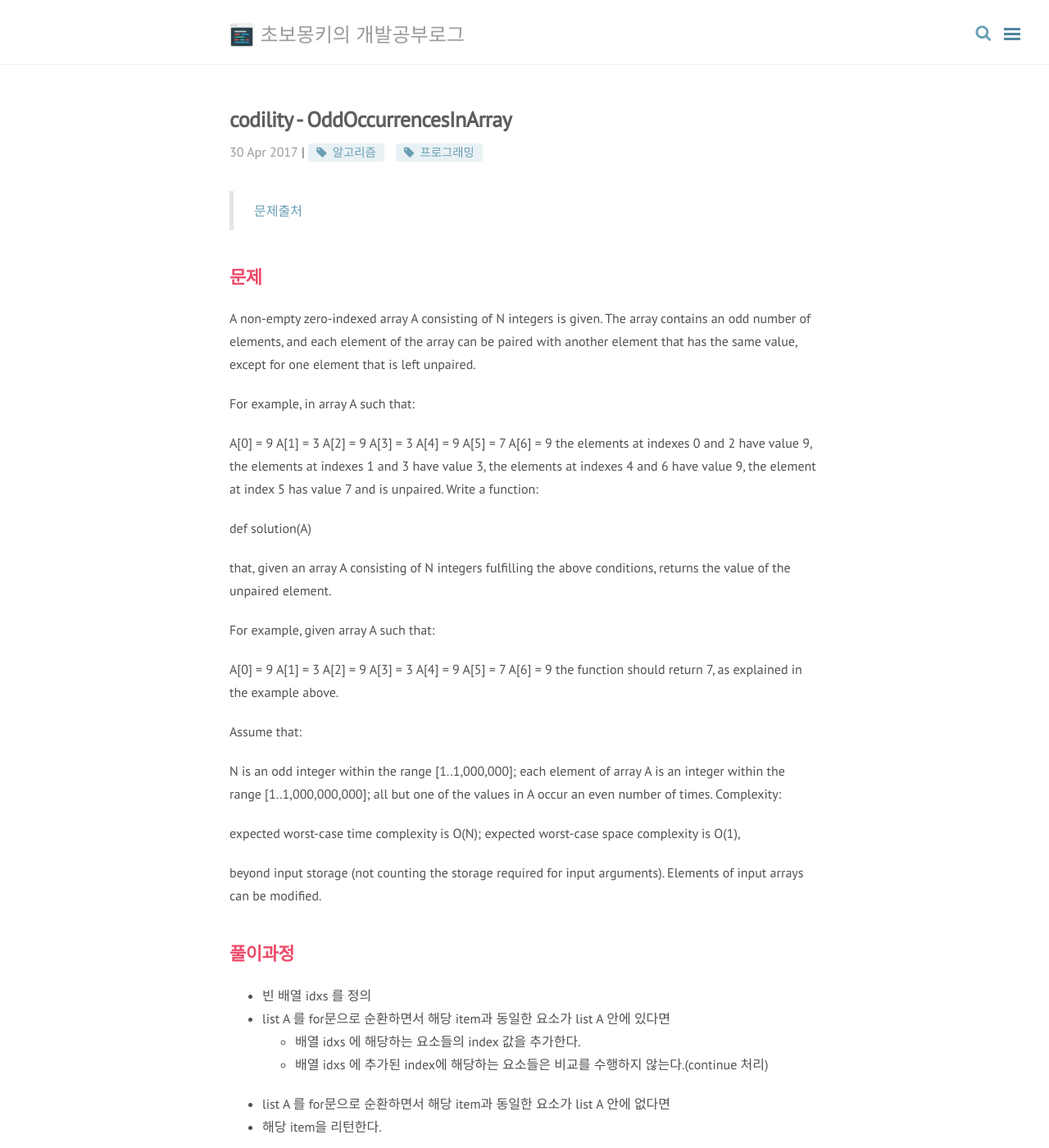
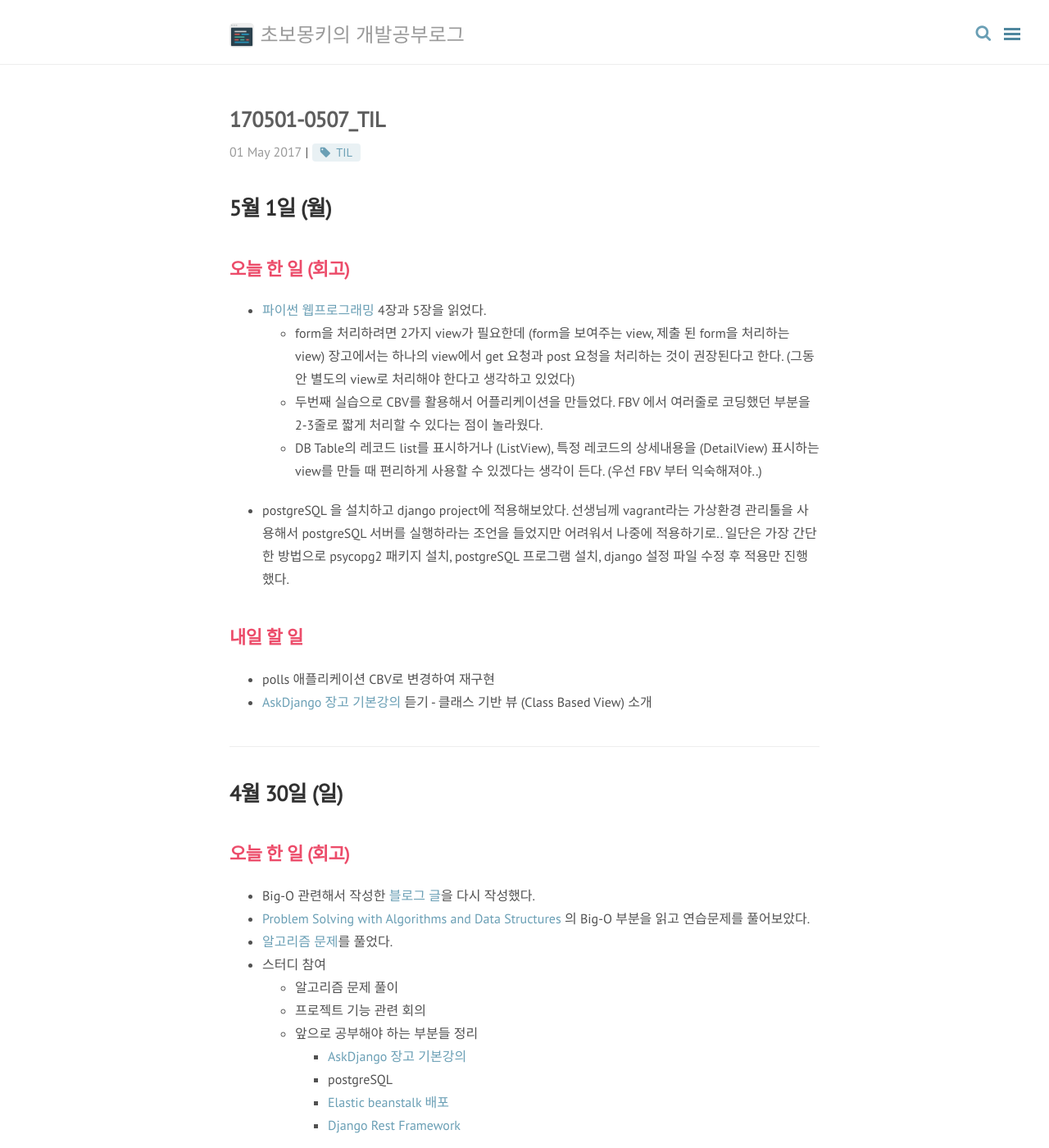
Before and after one commit to wayhome25/wayhome25.github.io, a Jekyll site: the page built from blog/index.html, in a window 1280 px wide and 1400 px high. Shown: the whole window at 82% size. Built offline with Jekyll 4.4.1, drawn with Linux system fonts in a browser that asks for light colours; nearby versions of some CDN libraries; the list of posts is cut into pages by our own code; comment, search, counter and statistics services are not loaded; some of the changed text lies outside the part shown.

Commit message:
blog post update(TIL)

```diff
--- /dev/null
+++ b/_posts/TIL(Today I Learned)/2017-05-01-05-07-TIL.md
@@ -0,0 +1,40 @@
+---
+layout: post
+title: 170501-0507_TIL
+category: TIL (Today I Learned)
+permalink: /til/:year/:month/:day/:title/
+tags: [TIL]
+comments: true
+---
+
+# 5월 1일 (월)
+## 오늘 한 일 (회고)
+- [파이썬 웹프로그래밍](http://www.yes24.com/24/goods/17295239?scode=032&OzSrank=1) 4장과 5장을 읽었다.
+  - form을 처리하려면 2가지 view가 필요한데 (form을 보여주는 view, 제출 된 form을 처리하는 view)
+    장고에서는 하나의 view에서 get 요청과 post 요청을 처리하는 것이 권장된다고 한다. (그동안 별도의 view로 처리해야 한다고 생각하고 있었다)
+  - 두번째 실습으로 CBV를 활용해서 어플리케이션을 만들었다. FBV 에서 여러줄로 코딩했던 부분을 2-3줄로 짧게 처리할 수 있다는 점이 놀라웠다.
+  - DB Table의 레코드 list를 표시하거나 (ListView), 특정 레코드의 상세내용을 (DetailView) 표시하는 view를 만들 때 편리하게 사용할 수 있겠다는 생각이 든다. (우선 FBV 부터 익숙해져야..)
+- postgreSQL 을 설치하고 django project에 적용해보았다. 선생님께 vagrant라는 가상환경 관리툴을 사용해서 postgreSQL 서버를 실행하라는 조언을 들었지만 어려워서 나중에 적용하기로.. 일단은 가장 간단한 방법으로 psycopg2 패키지 설치, postgreSQL 프로그램 설치, django 설정 파일 수정 후 적용만 진행했다.
+
+## 내일 할 일
+- polls 애플리케이션 CBV로 변경하여 재구현
+- [AskDjango 장고 기본강의](https://nomade.kr/vod/django/) 듣기 - 클래스 기반 뷰 (Class Based View) 소개
+
+---
+
+# 4월 30일 (일)
+## 오늘 한 일 (회고)
+- Big-O 관련해서 작성한 [블로그 글](https://wayhome25.github.io/cs/2017/04/20/cs-26-bigO/)을 다시 작성했다.
+- [Problem Solving with Algorithms and Data Structures](http://interactivepython.org/runestone/static/pythonds/AlgorithmAnalysis/BigONotation.html) 의 Big-O 부분을 읽고 연습문제를 풀어보았다.
+- [알고리즘 문제](https://wayhome25.github.io/algorithm/2017/04/30/OddOccurrencesInArray/)를 풀었다.
+- 스터디 참여
+  - 알고리즘 문제 풀이
+  - 프로젝트 기능 관련 회의
+  - 앞으로 공부해야 하는 부분들 정리
+    - [AskDjango 장고 기본강의](https://nomade.kr/vod/django/)
+    - postgreSQL
+    - [Elastic beanstalk 배포](https://nomade.kr/vod/deploy/)
+    - [Django Rest Framework](http://raccoonyy.github.io/django-rest-framework-tutorial-by-devissue/)
+
+## 내일 할 일
+- [AskDjango 장고 기본강의](https://nomade.kr/vod/django/) 듣고 실습하기
```
Also changed, not shown: _posts/TIL(Today I Learned)/2017-04-24-04-30-TIL.md (+2 -2 lines).
